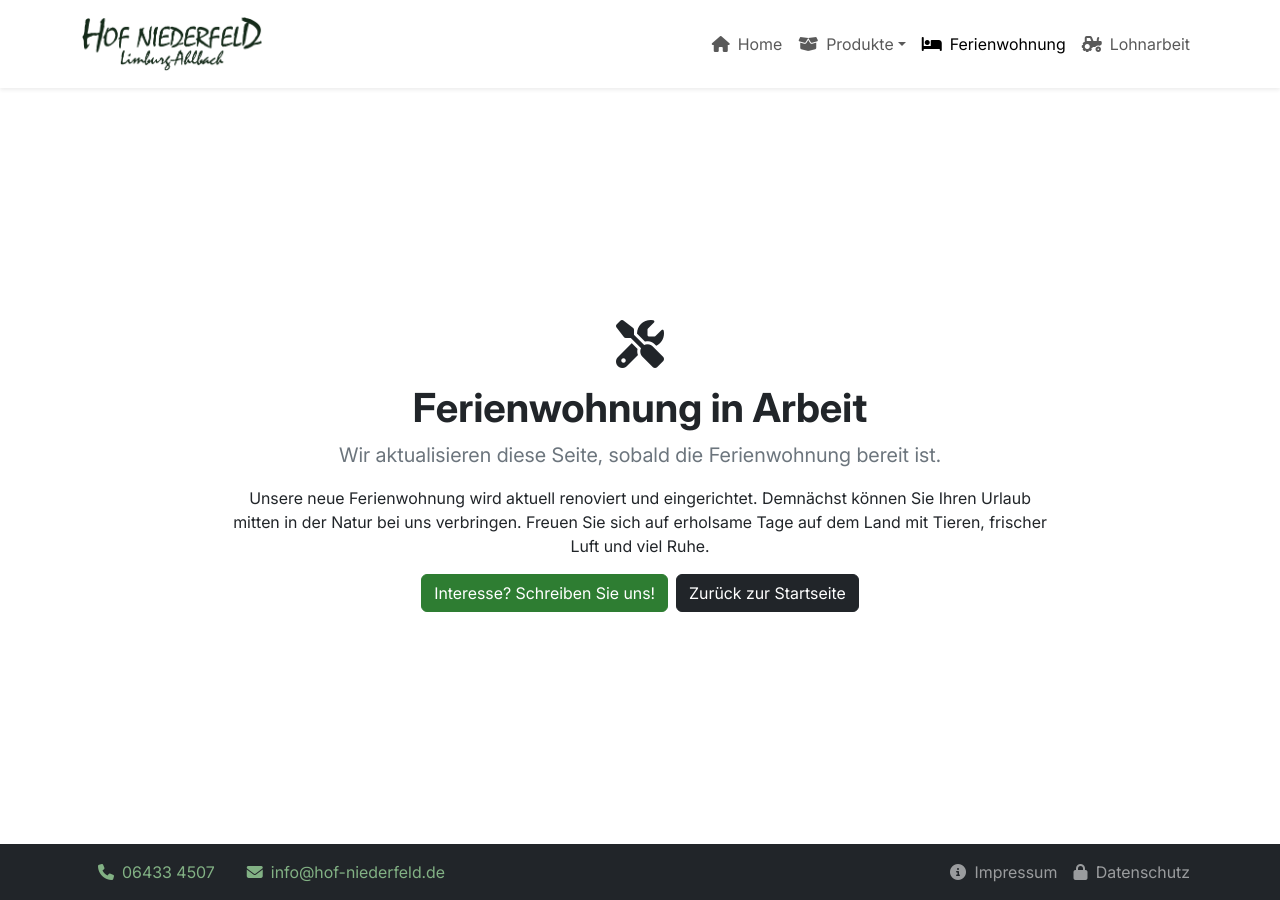
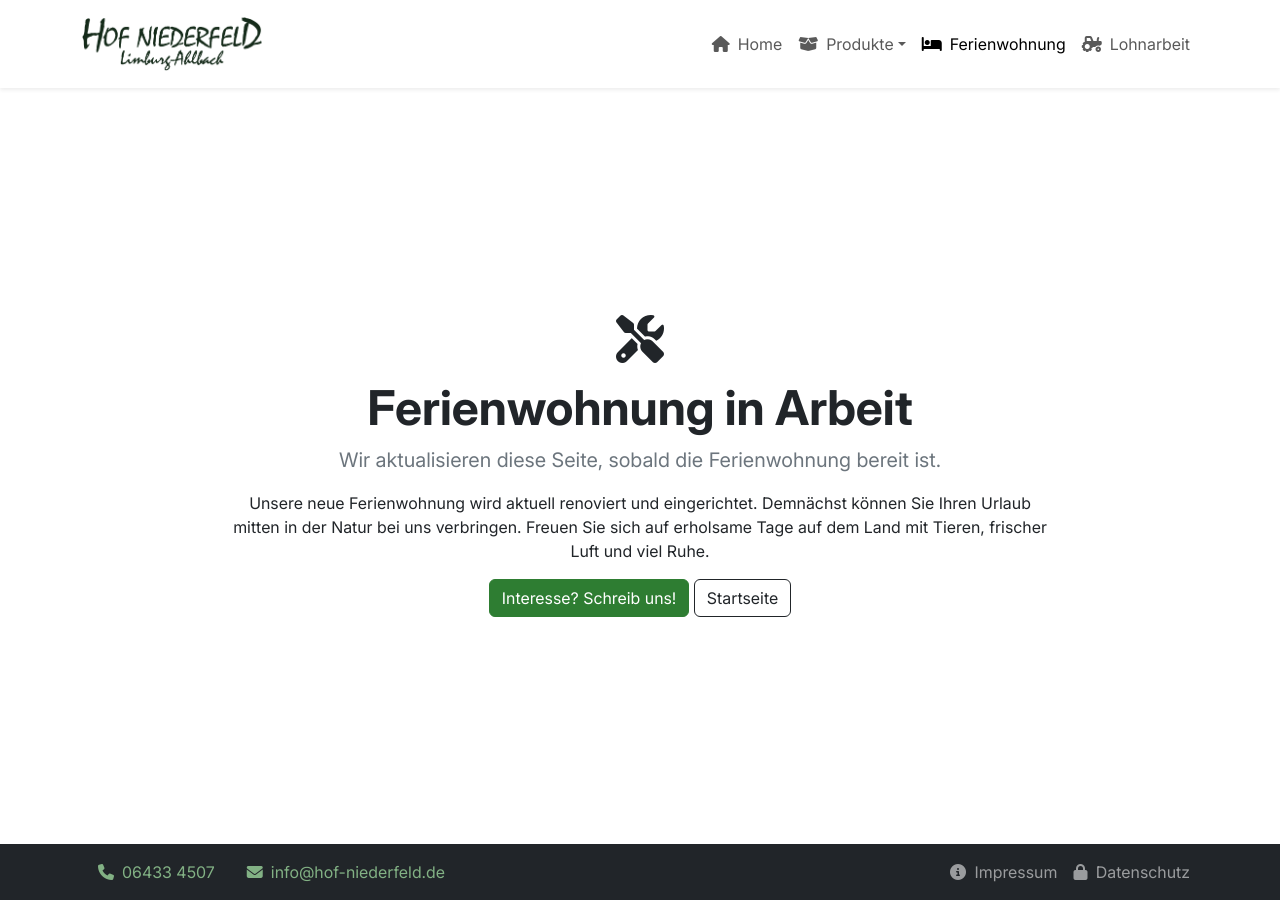
Before and after one commit to hof-niederfeld/hof-niederfeld.github.io, a Jekyll site: the page built from pages/ferienwohnung.html, in a window 1280 px wide. Built offline with Jekyll 4.4.1, drawn with Linux system fonts in a browser that asks for light colours.

Commit message:
change title size in ferienwohnung and 404 page

```diff
--- a/404.html
+++ b/404.html
@@ -6,8 +6,8 @@ title: 404
 <div class="cu-section h-100">
     <div class="container h-100 d-flex flex-column justify-content-center align-items-center text-center">
         <i class="fa-solid fa-exclamation-circle mb-3 fa-3x" aria-hidden="true"></i>
-        <h1 class="cu-section-title">Seite nicht gefunden</h1>
-        <p class="cu-section-subtitle">Die Seite, die du suchst, existiert nicht oder wurde verschoben.</p>
+        <h1 class="display-5 fw-bold">Seite nicht gefunden</h1>
+        <p class="fs-5 text-secondary">Die Seite, die du suchst, existiert nicht oder wurde verschoben.</p>
         <a class="btn btn-primary" href="/">Zurück zur Startseite</a>
     </div>
 </div>
--- a/pages/ferienwohnung.html
+++ b/pages/ferienwohnung.html
@@ -9,20 +9,15 @@ permalink: /ferienwohnung/
 <div class="cu-section h-100 text-sm-center">
     <div class="container h-100 d-flex flex-column align-items-start align-items-sm-center justify-content-sm-center">
         <i class="fa-solid fa-tools fa-3x mb-3 d-none d-sm-block"></i>
-        <h1 class="cu-section-title">Ferienwohnung in Arbeit</h1>
-        <p class="cu-section-subtitle">
-            Wir aktualisieren diese Seite, sobald die Ferienwohnung bereit ist.
-        </p>
+        <h1 class="display-5 fw-bold">Ferienwohnung in Arbeit</h1>
+        <p class="fs-5 text-secondary">Wir aktualisieren diese Seite, sobald die Ferienwohnung bereit ist.</p>
         <div class="row justify-content-center ">
             <div class="col-12 col-lg-9">
                 <p>Unsere neue Ferienwohnung wird aktuell renoviert und eingerichtet.
                     Demnächst können Sie Ihren Urlaub mitten in der Natur bei uns verbringen.
                     Freuen Sie sich auf erholsame Tage auf dem Land mit Tieren, frischer Luft und viel Ruhe.</p>
-                <div
-                    class="d-flex flex-column flex-sm-row justify-content-center align-items-start align-items-sm-center gap-2">
-                    <a href="mailto:{{site.mail}}" class="btn btn-primary">Interesse? Schreiben Sie uns!</a>
-                    <a href="/" class="btn btn-dark">Zurück zur Startseite</a>
-                </div>
+                <a href="mailto:{{site.mail}}" class="btn btn-primary">Interesse? Schreib uns!</a>
+                <a href="/" class="btn btn-outline-dark">Startseite</a>
             </div>
         </div>
     </div>
```
